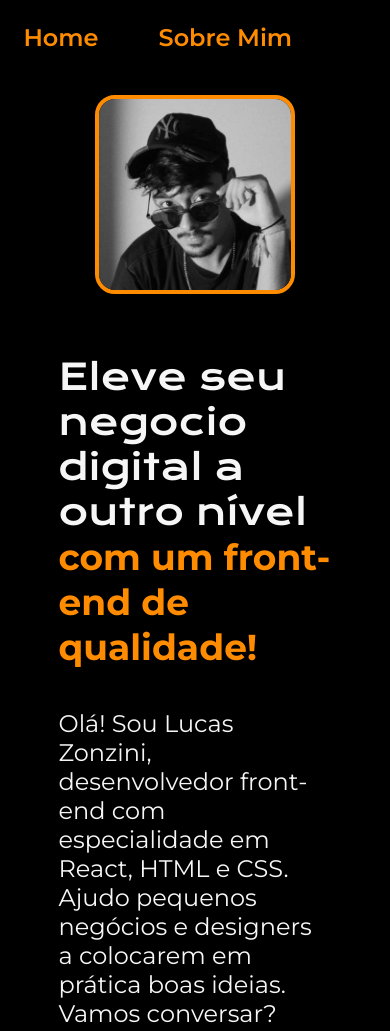
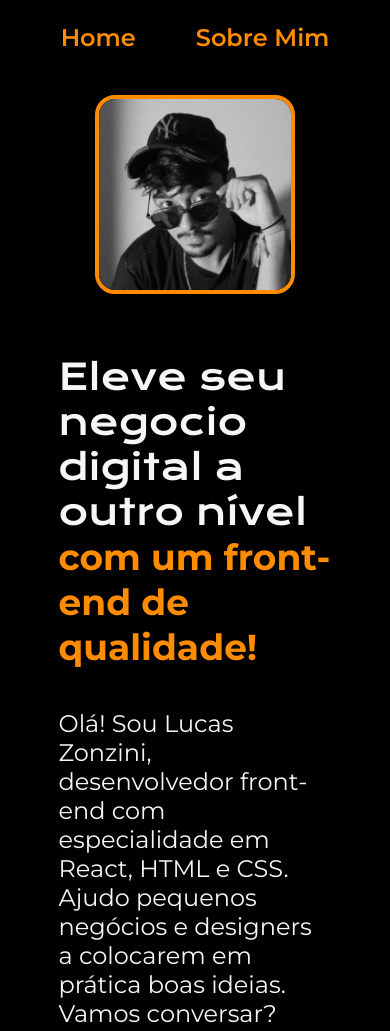
Before and after one commit to luzonni/site-me, a plain HTML site: page index.html in a window 390 px wide. Shown: the top 1031 px of the page. Drawn offline with nearby package versions, Linux system fonts and the light colour scheme.

Commit message:
add menu justify center

```diff
--- a/styles/style.css
+++ b/styles/style.css
@@ -141,6 +141,10 @@ body {
         padding: 6%;
     }
 
+    .cabecalho__menu {
+        justify-content: center;
+    }
+
     .apresentacao {
         flex-direction: column-reverse;
     }
```
